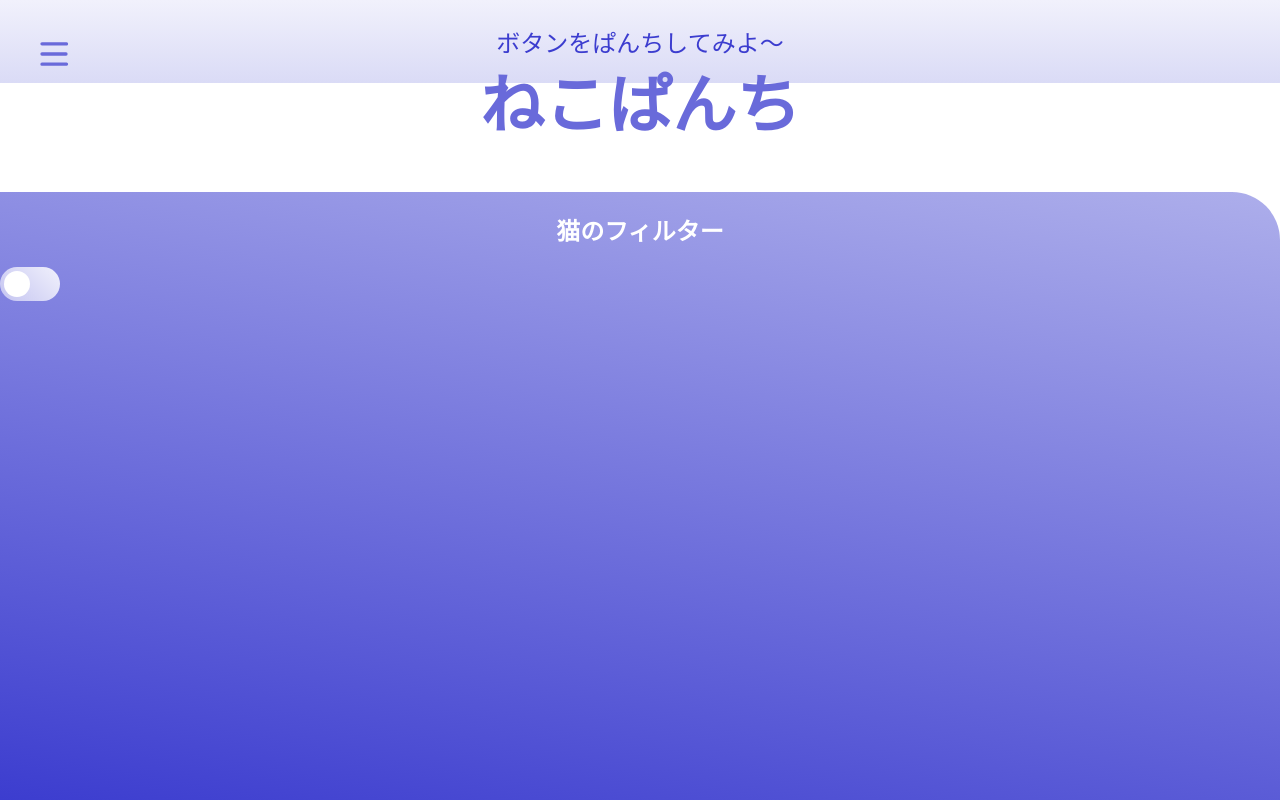
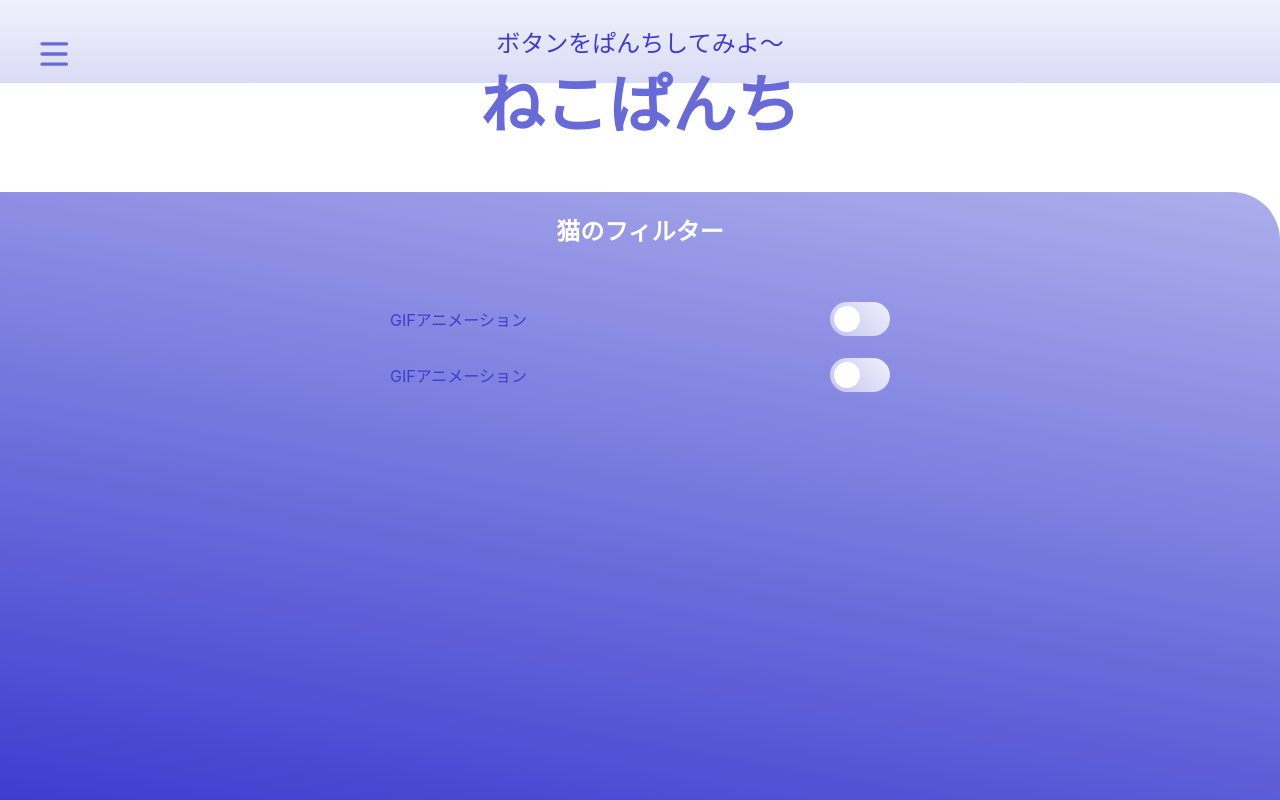
Before and after one commit to BryanAM/neko-punch, a React (Create React App) app: page / in a window 1280 px wide. Built offline with nearby package versions, Linux system fonts and the light colour scheme; a web font is replaced by a local one.

Commit message:
menu layout styling

```diff
--- a/src/components/Menu/Menu.tsx
+++ b/src/components/Menu/Menu.tsx
@@ -12,7 +12,18 @@ function Menu({ open = false }: MenuProps) {
   return (
     <div className={`menu ${open ? 'open' : ''}`}>
       <h2 className="menu-header">猫のフィルター</h2>
-      <Toggle change={() => { setGif(!gif)}} checked={gif} label="GIFアニメーション"/>
+      <div className="menu-container">
+        <div className="menu-item menu-toggle">
+          <p>GIFアニメーション</p>
+          <Toggle change={() => { setGif(!gif)}} checked={gif} label="GIFアニメーション"/>
+        </div>
+
+        <div className="menu-item menu-toggle">
+          <p>GIFアニメーション</p>
+          <Toggle change={() => { setGif(!gif)}} checked={gif} label="GIFアニメーション"/>
+        </div>
+
+      </div>
     </div>
   )
 };
--- a/src/components/Menu/menu.scss
+++ b/src/components/Menu/menu.scss
@@ -1,5 +1,5 @@
 .menu {
-  display: flex;
+  display: block;
   flex-direction: column;
   position: absolute;
   top: 192px;
@@ -11,6 +11,24 @@
   transition: right ease-in-out 200ms;
   overflow: hidden;
   z-index: 1;
+
+  &-container {
+    display: flex;
+    flex-direction: column;
+    max-width: 500px;
+    margin: 0 auto;
+    padding: 24px;
+  }
+
+  &-item {
+    display: flex;
+    align-items: center;
+
+  }
+
+  &-toggle {
+    justify-content: space-between;
+  }
 
 
   &-header {
```
